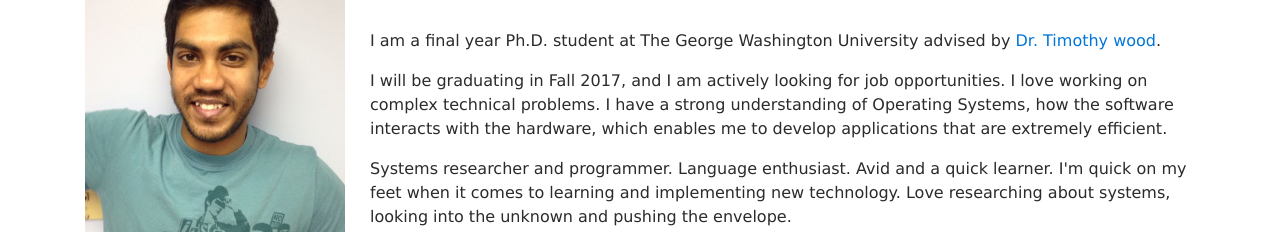
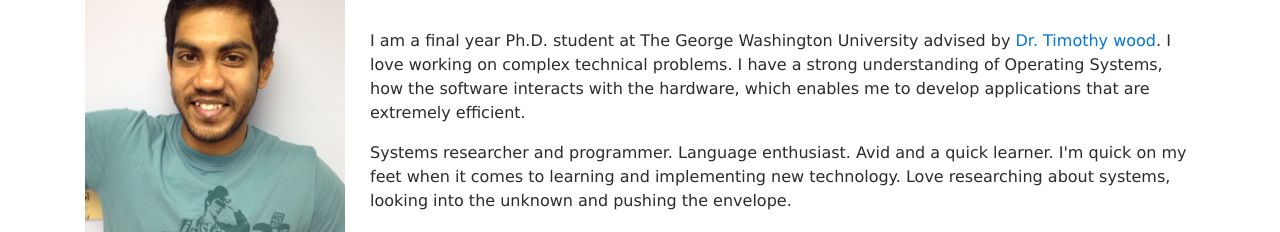
Before and after one commit to SunnyRaj/sunnyraj.github.io, a plain HTML site: page index.html in a window 1280 px wide. Shown: the part 71-303 px from the top of the page. Drawn offline with Linux system fonts and the light colour scheme.

Commit message:
Synchronized build

```diff
--- a/index.html
+++ b/index.html
@@ -99,8 +99,7 @@
 
   <h1>Hey, I&#39;m Sunny Raj</h1>
   <p><br>
-I am a final year Ph.D. student at The George Washington University advised by <a href="http://faculty.cs.gwu.edu/timwood/">Dr. Timothy wood</a>.</p>
-<p>I will be graduating in Fall 2017, and I am actively looking for job opportunities. I love working on complex technical problems. I have a strong understanding of Operating Systems, how the software interacts with the hardware, which enables me to develop applications that are extremely efficient.</p>
+I am a final year Ph.D. student at The George Washington University advised by <a href="http://faculty.cs.gwu.edu/timwood/">Dr. Timothy wood</a>. I love working on complex technical problems. I have a strong understanding of Operating Systems, how the software interacts with the hardware, which enables me to develop applications that are extremely efficient.</p>
 <p>Systems researcher and programmer. Language enthusiast. Avid and a quick learner. I'm quick on my feet when it comes to learning and implementing new technology. Love researching about systems, looking into the unknown and pushing the envelope.</p>
 <p>More formally, my research focus is on virtual machines and operating systems, combining a deep understanding of resource management in the cloud and systems security issues with expertise in developing systems with real-world impact. I’ve designed systems that:</p>
 <ul>
```
Also changed, not shown: resume/index.html (+1 -1 lines).
